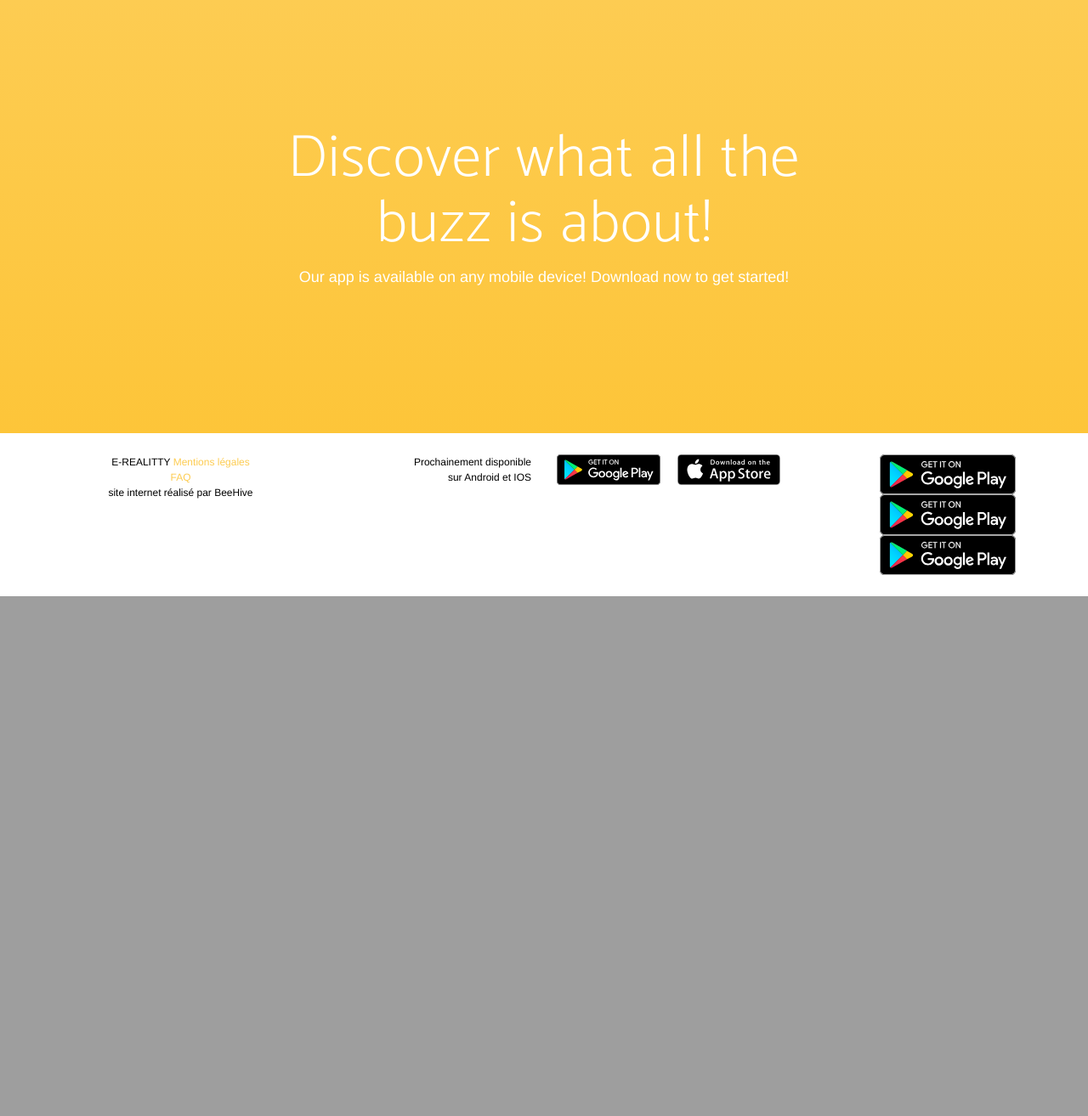
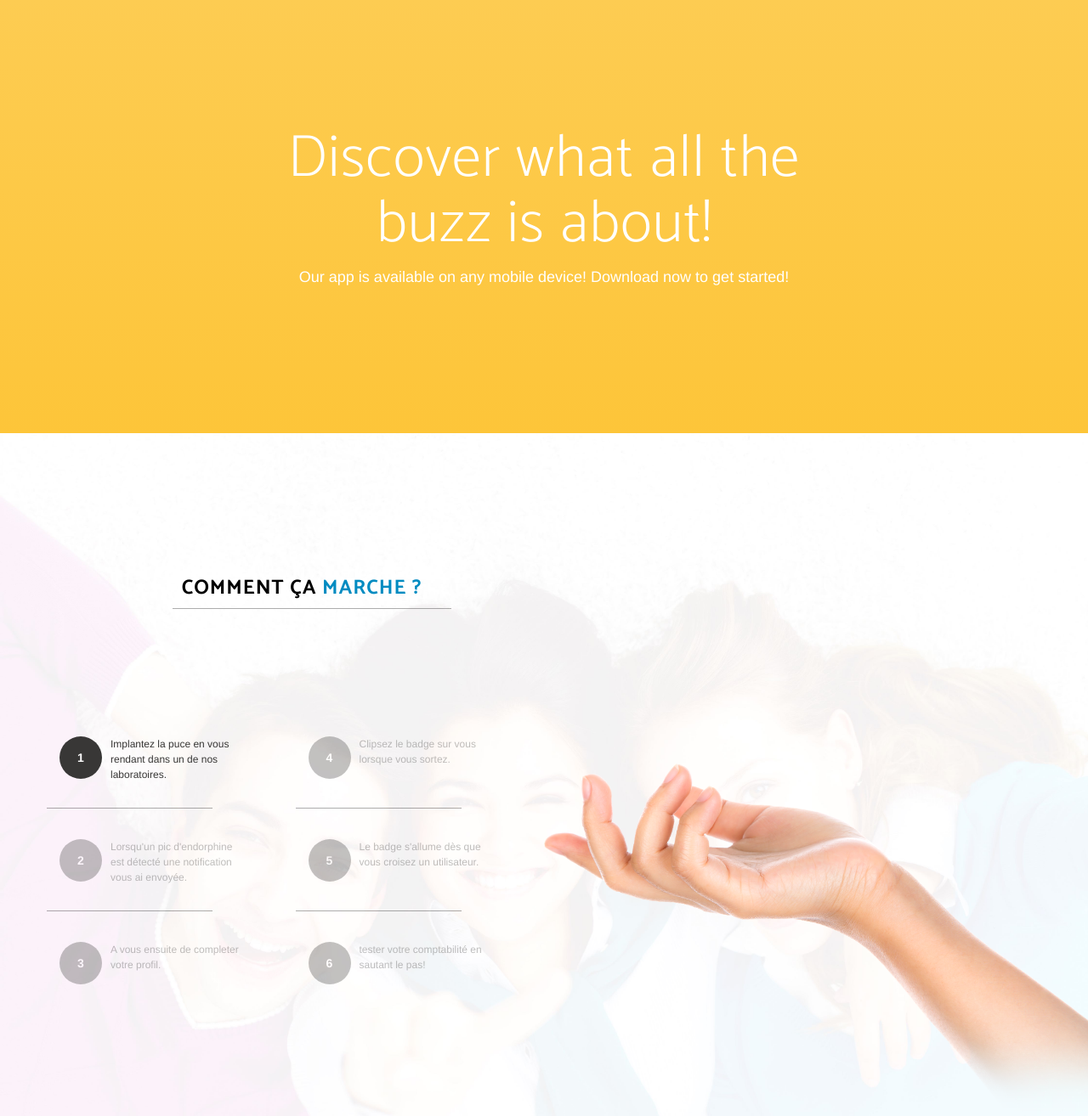
Before and after one commit to CorentinRHmartinez/Ereality-, a PHP site: page / in a window 1280 px wide. Shown: the part 801-2115 px from the top of the page at 85% size. Before the commit the page ends 1503 px from the top, so only its background shows below. Run offline with PHP 8.4, Linux system fonts and the light colour scheme; some libraries are stand-ins or nearby versions; some web fonts are replaced.

Commit message:
add last page

```diff
--- a/E-reality/css/style.css
+++ b/E-reality/css/style.css
@@ -67,18 +67,117 @@ footer {
 
 #just{
 
-       text-align:right;}
+    text-align:right;
+}
 
 
 .badges .badge-link img{
-  height:36PX;
-  margin-right:20px;
-  float:left;
-
-
-}
-
-
+
+    height:36PX;
+    margin-right:20px;
+    float:left;
+
+}
+#step {
+   background-image: url("../img/fond3.jpg");
+   background-size : cover ;
+}
+
+.cercle {
+    opacity:0.3;
+    font-weight:bold;
+    line-height: 50px;
+    margin: 0px;
+    width: 50px;
+    background: #383736;
+    height: 50px;
+    border-radius: 50%;
+    padding: 0px;
+    float: left;
+    color:#ffffff;
+
+
+}
+.col-md-6 .col-md-6 {
+height:150px;
+}
+.rel {
+    opacity:0.32;
+    color: #383736;
+    width: 160px;
+    float: left;
+    font-size: 12px;
+    vertical-align: top;
+    text-align: left;
+    margin-left: 10px;
+}
+
+
+
+
+#reseau{
+
+margin:auto;
+
+}
+
+.img1 {
+opacity:0;
+position:absolute;
+width:50%;
+right:0px;
+bottom:0px;
+}
+
+.img2{
+opacity:0;
+position:absolute;
+width:50%;
+right:0px;
+bottom:0px;
+}
+.visible,
+.visible .cercle,
+.visible .rel{
+  transition: all 500ms ease-in;
+  opacity:1 ;
+}
+
+
+}
+footer .reseau img {
+height:36px;
+}
+
+
+footer #right {
+text-align: left;
+}
+
+#space {
+  margin-bottom:150px;
+}
+#titre{
+
+  color:black;
+  font-weight:bold;
+
+}
+
+#blue {
+  color: #008BC1;
+}
+
+.bar {
+  background-color:black;
+  height:1px;
+  opacity:0.32;
+}
+
+.bard{
+  margin-top: 10px;
+  margin-bottom: 36px;
+}
 
 .navbar-default {
   background-color: white;
--- a/E-reality/index.html
+++ b/E-reality/index.html
@@ -11,7 +11,7 @@
     <meta name="keywords" content="E-reality,parler vraiment,révolution social"/>
 
     <title>E-reality</title>
-    <meta name="google" content="notranslate" />
+    <meta name="google" content="notranslate"/>
 
     <!-- Favicons
    ================================================== -->
@@ -42,7 +42,8 @@
     <div class="container">
         <!-- Brand and toggle get grouped for better mobile display -->
         <div class="navbar-header">
-                <button type="button" class="navbar-toggle collapsed" data-toggle="collapse" data-target="#bs-example-navbar-collapse-1">
+            <button type="button" class="navbar-toggle collapsed" data-toggle="collapse"
+                    data-target="#bs-example-navbar-collapse-1">
                 <span class="sr-only">Toggle navigation</span> Menu <i class="fa fa-bars"></i>
             </button>
             <a class="navbar-brand page-scroll" href="#page-top"></a>
@@ -76,7 +77,8 @@
     <div class="container">
         <div class="col-sm-7">
             <div class="header-content">
-                        <video autoplay loop id="video-background" poster="https://s3-us-west-2.amazonaws.com/s.cdpn.io/148422/screencap-wheel.png" muted>
+                <video autoplay loop id="video-background"
+                       poster="https://s3-us-west-2.amazonaws.com/s.cdpn.io/148422/screencap-wheel.png" muted>
                     <source src="https://s3-us-west-2.amazonaws.com/s.cdpn.io/148422/Vienna-SD.mp4" type="video/mp4">
                 </video>
                 <div class="header-content-inner">
@@ -123,9 +125,6 @@
 </section>
 
 
-
-
-
 <!-- E-reality le badge communicatif
 ==========================================-->
 
@@ -134,38 +133,113 @@
 ==========================================-->
 
 
-
-
 <!-- Chargement du badge
 ==========================================-->
 
 
-
 <!-- Video
 ==========================================-->
+<section id="step" class="download bg-primary text-center">
+    <div class="container">
+        <div class="col-xs-4 col-xs-offset-1"><h3 id="titre">COMMENT ÇA <span id="blue"> MARCHE ?</span></h3></div>
+    </div>
+    <div class="row"><div id="space" class="col-xs-3 bar col-xs-offset-2"></div></div>
+    <div class="container" id="triggers-container">
+
+
+        <div class="row">
+
+            <div class="col-xs-3 trigger  visible"  data-target="img1">
+                <a class="cercle">1</a>
+                <p class="rel">Implantez la puce en vous rendant dans un de nos laboratoires.</p>
+            </div>
+
+
+            <div class="col-xs-3 trigger  "  data-target="img4">
+                <a class="cercle">4</a>
+                <p class="rel">Clipsez le badge sur vous lorsque vous sortez.</p>
+            </div>
+
+        </div>
+
+        <div class="row bard">
+            <div class="col-xs-2 bar"></div>
+            <div class="col-xs-2 bar col-xs-offset-1"></div>
+            </div>
+
+
+        <div class="row">
+
+            <div class="col-xs-3 trigger"  data-target="img2">
+                <a class="cercle">2</a>
+                <p class="rel">Lorsqu'un pic d'endorphine est détecté une notification vous ai envoyée.</p>
+            </div>
+
+
+            <div class="col-xs-3 trigger  "  data-target="img5">
+                <a class="cercle">5</a>
+                <p class="rel">Le badge s'allume dès que vous croisez un utilisateur.</p>
+            </div>
+
+        </div>
+
+        <div class="row bard">
+            <div class="col-xs-2 bar"></div>
+            <div class="col-xs-2 bar col-xs-offset-1"></div>
+        </div>
+
+        <div class="row">
+
+            <div class="col-xs-3 trigger"  data-target="img3">
+                <a class="cercle">3</a>
+                <p class="rel">A vous ensuite de completer votre profil.</p>
+            </div>
+
+
+            <div class="col-xs-3 trigger"  data-target="img6">
+                <a class="cercle">6</a>
+                <p class="rel">tester votre comptabilité en sautant le pas!</p>
+            </div>
+
+        </div>
+
+
+
+    </div>
+<div id="img-container">
+    <img class="img1 visible" src="img/main.png"></img>
+    <img class="img2 " src="img/facebook.svg"></img>
+</div>
+
+    </div>
+</section>
 
 
 <!-- Footer
 ==========================================-->
 <footer>
     <div class="container">
-           <div class="col-sm-3">
-           <p>E-REALITTY <A href="#"> Mentions légales</A></p>
+        <div id="right" class="col-xs-3">
+            <p>Copyright © 2016</p>
+            <p>E-REALITTY |<A href="#"> Mentions légales</A></p>
             <p><a href="#">FAQ</a></p>
-           <p>site internet réalisé par BeeHive</p></div>
-           <div id="just" class="col-sm-3">
-           <p>Prochainement disponible</p><p>sur Android et IOS</p>
+            <p id="legal">site internet réalisé par BeeHive</p></div>
+        <div id="just" class="col-xs-3">
+            <p>Prochainement disponible</p>
+            <p>sur Android et IOS</p>
         </div>
 
-        <div class="col-sm-4">
+        <div class="col-xs-4">
             <div class="badges">
                 <a class="badge-link" href="#"><img src="img/google-play-badge.svg" alt=""></a>
                 <a class="badge-link" href="#"><img src="img/app-store-badge.svg" alt=""></a>
-                </div></div>
-           <div class="col-sm-2">
-               <a class="reseau" href=""><img src="img/google-play-badge.svg" alt=""></a>
-               <a class="reseau" href="#"><img src="img/google-play-badge.svg" alt=""></a>
-               <a class="reseau" href="https://www.facebook.com/eRealityTechno/?fref=ts"><img src="img/google-play-badge.svg" alt=""></a>
+            </div>
+        </div>
+        <div id="reseau" class="col-xs-2">
+            <a class="reseau" href=""><img src="img/youtube.svg" alt=""></a>
+            <a class="reseau" href="https://twitter.com/eRealityTechno"><img src="img/twitter.svg" alt=""></a>
+            <a class="reseau" href="https://www.facebook.com/eRealityTechno/?fref=ts">
+                <img  src="img/facebook.svg" alt=""></a>
 
         </div>
 
@@ -177,6 +251,7 @@
 <script src='https://cdnjs.cloudflare.com/ajax/libs/jquery/3.0.0-alpha1/jquery.min.js'></script>
 
 <script src="js/index.js"></script>
+<script src="js/click.js"></script>
 
 <!-- Bootstrap Core JavaScript -->
 <script src="vendor/bootstrap/js/bootstrap.min.js"></script>
--- /dev/null
+++ b/E-reality/js/click.js
@@ -0,0 +1,15 @@
+$(function () {
+    $("#triggers-container").on('click', '.trigger', function (e) {
+        e.preventDefault && e.stopPropagation();
+
+        $('#triggers-container .trigger').removeClass('visible');
+        $('#img-container img').removeClass('visible');
+
+        console.log($(this).data('target'));
+        $(this).addClass("visible");
+        $("." + $(this).data('target')).addClass("visible");
+
+
+
+    });
+});
```
Also changed, not shown: E-reality/img/facebook.svg (added), E-reality/img/fond3.jpg (added), E-reality/img/main.png (added), E-reality/img/twitter.svg (added), E-reality/img/youtube.svg (added). Lines whose indentation alone changed are shown as unchanged.
